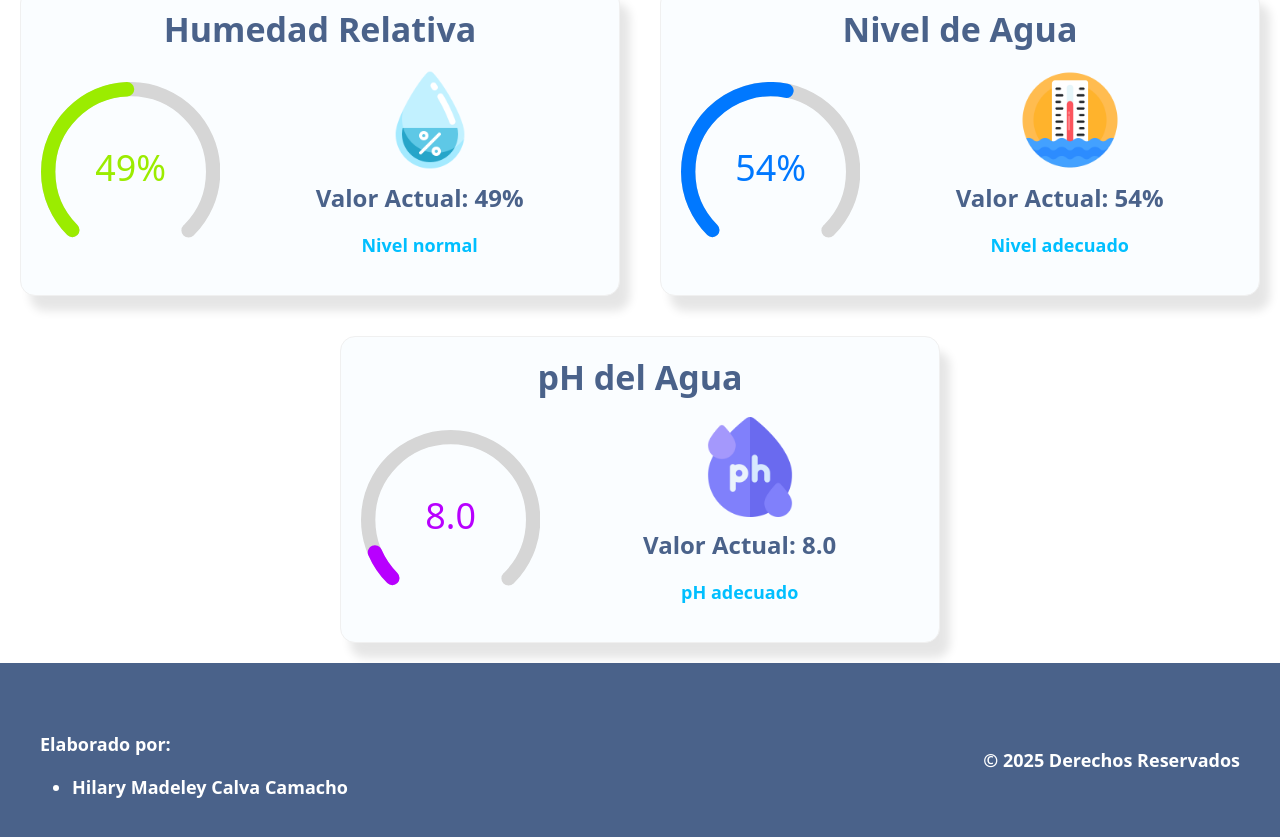
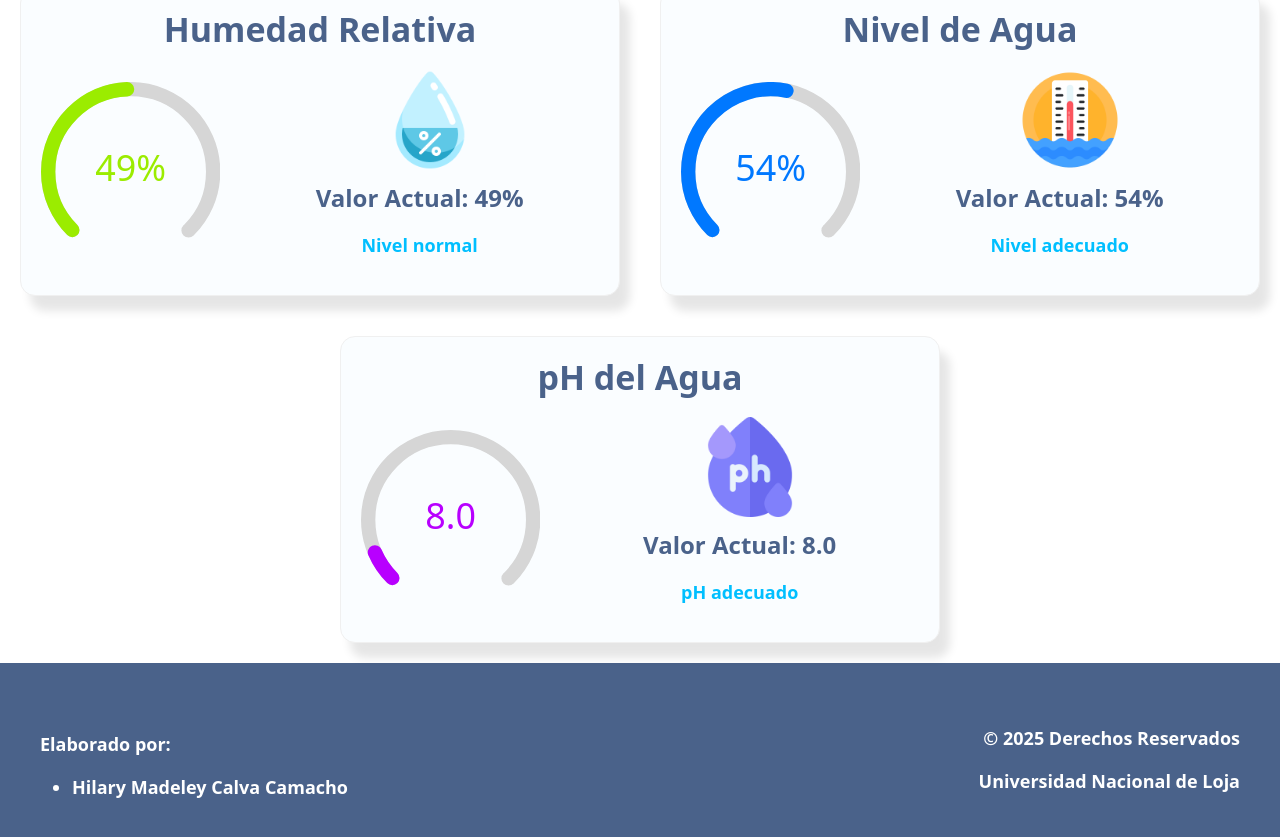
Before and after one commit to Hilary-Madelein/Sistema-de-riego-en-tiempo-real, a React (Create React App) app: page / in a window 1280 px wide. Shown: the part 470-1307 px from the top of the page. Built offline with nearby package versions, Linux system fonts and the light colour scheme.

Commit message:
Prueba de despliegue

```diff
--- a/src/fragments/Footer.jsx
+++ b/src/fragments/Footer.jsx
@@ -16,6 +16,7 @@ const Footer = () => {
             {/* Columna derecha */}
             <div className="footerRight">
               <p>© 2025 Derechos Reservados</p>
+              <p>Universidad Nacional de Loja</p>
             </div>
           </div>
         </div>
```
